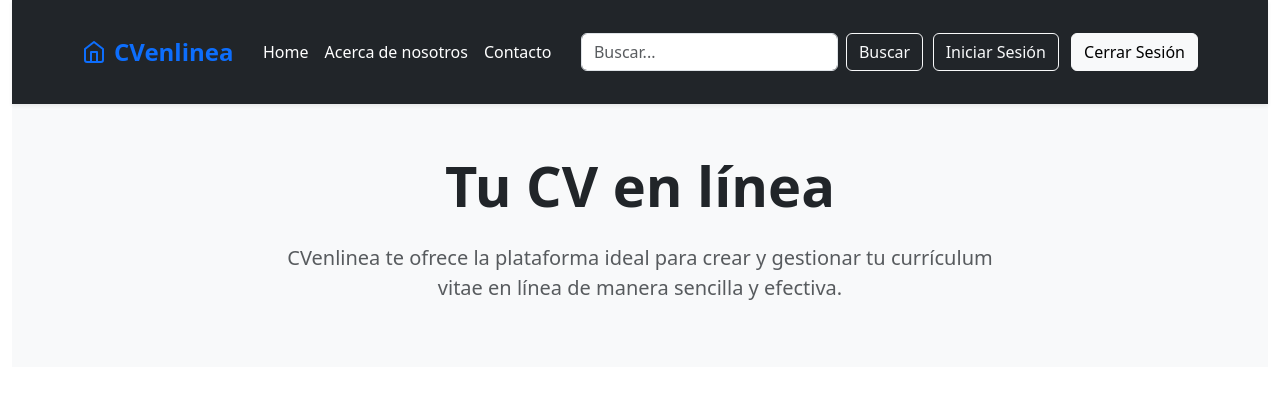
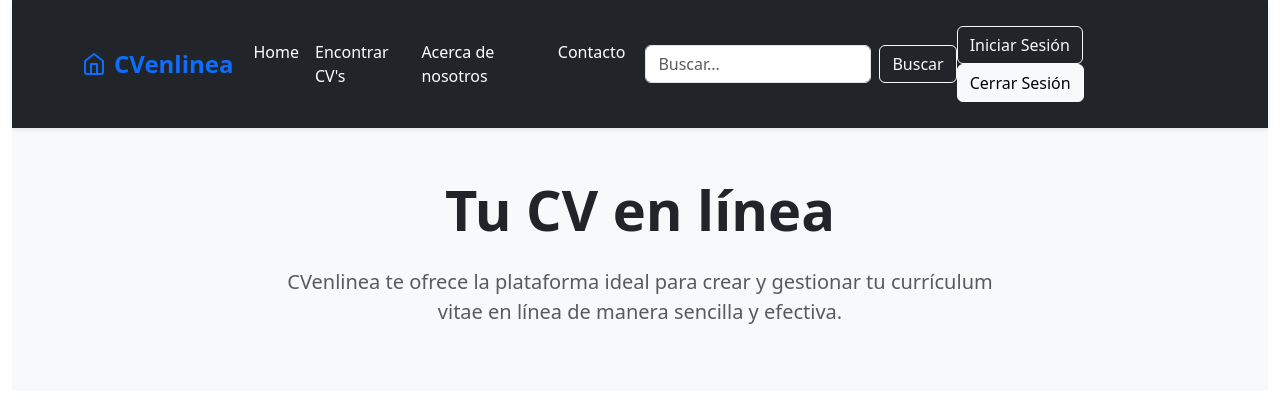
Before and after one commit to ROKOPM/Proyecto_ADS_CVenLinea, a PHP site: page / in a window 1280 px wide. Shown: the top 413 px of the page. Run offline with PHP 8.4, Linux system fonts and the light colour scheme.

Commit message:
Nuevo boton header

```diff
--- a/Version 1/index.php
+++ b/Version 1/index.php
@@ -57,6 +57,9 @@
                                 <ul class="navbar-nav">
                                     <li class="nav-item">
                                         <a class="nav-link" href="#">Home</a>
+                                    </li>
+                                    <li class="nav-item">
+                                        <a class="nav-link" href="#">Encontrar CV's</a>
                                     </li>
                                     <li class="nav-item">
                                         <a class="nav-link" href="#">Acerca de nosotros</a>
```
